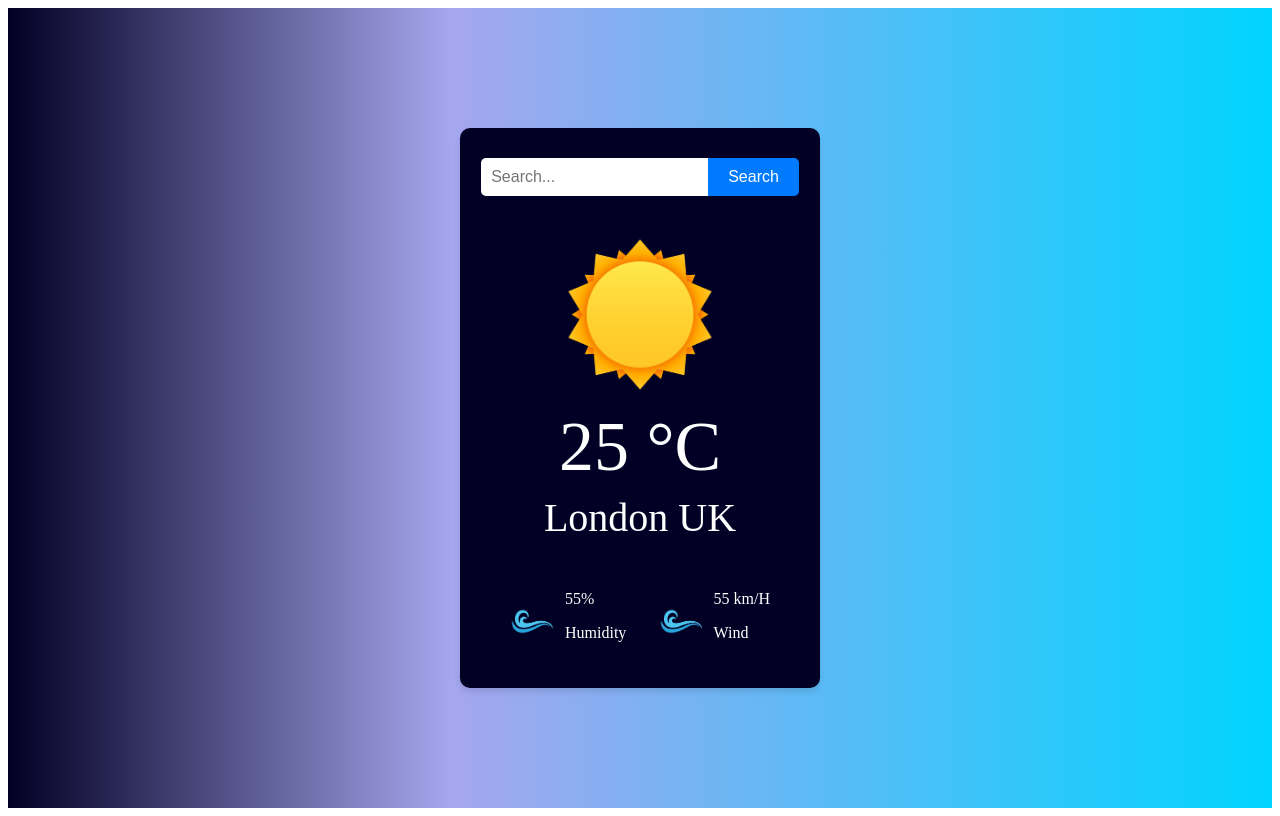
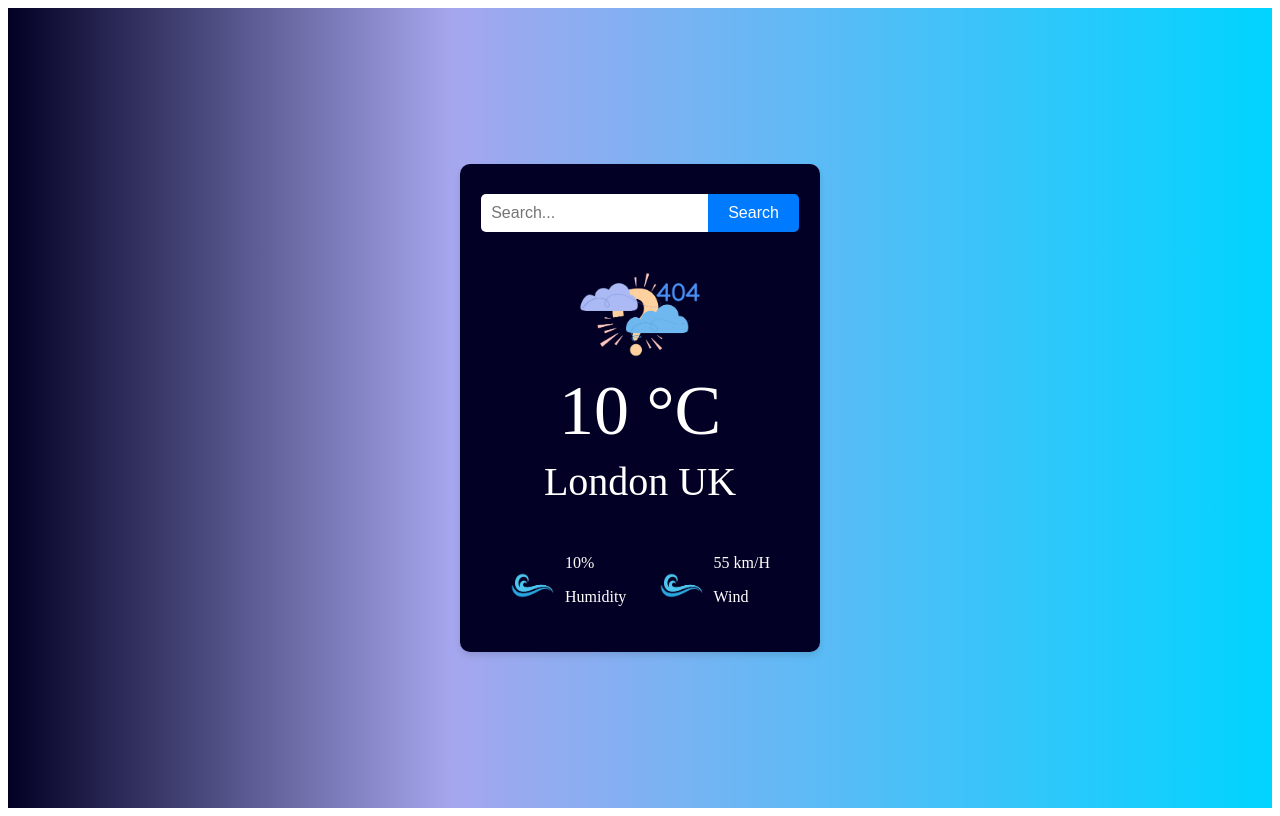
Before and after one commit to peqeq2/weather-app, a React (Vite) app: page / in a window 1280 px wide. Built offline with nearby package versions, Linux system fonts and the light colour scheme.

Commit message:
weather-app

```diff
--- a/package.json
+++ b/package.json
@@ -10,6 +10,7 @@
     "preview": "vite preview"
   },
   "dependencies": {
+    "axios": "^1.6.8",
     "react": "^18.2.0",
     "react-dom": "^18.2.0"
   },
--- a/src/components/Weather.jsx
+++ b/src/components/Weather.jsx
@@ -1,19 +1,23 @@
 import './Weather.css';
-import winfoimg from '../assets/Sun_PNG_Image_Clipart.png';
+
 import wind from '../assets/wind.png';
 import { useState } from 'react';
+import defaultimg from '../assets/404.png';
 
 export const Weather = () => {
 
   const [name, setName] = useState('');
   const [data, setData] = useState({
-    calcius: 10,
-    bane: 'London',
+    celcius: 10,
+    name: "London",
     humidity: 10,
-    country: 'UK',
-
+    country: "UK",
+    image: defaultimg,
   });
 
+  const handleClick = () => {
+    fetch
+  }
 
 
   return (
@@ -26,14 +30,14 @@ export const Weather = () => {
             <button>Search</button>
           </div>
           <div className="weather__info">
-            <img src={winfoimg} alt="" className='icon' />
-            <h1>25 &deg;C</h1>
-            <h2>London <span>UK</span></h2>
+            <img src={data.image}alt="" className='icon' />
+            <h1>{data.celcius} &deg;C</h1>
+            <h2>{data.name} <span>{data.country}</span></h2>
             <div className='details'>
               <div className='col'>
                 <img src={wind} alt=""  />
                 <div className='humidity'>
-                  <p>55%</p>
+                  <p>{data.humidity}%</p>
                   <p>Humidity</p>
                 </div>
               </div>
```
Also changed, not shown: src/assets/404.png (added), 1 other file (tests, documents, lock files or other folders).
